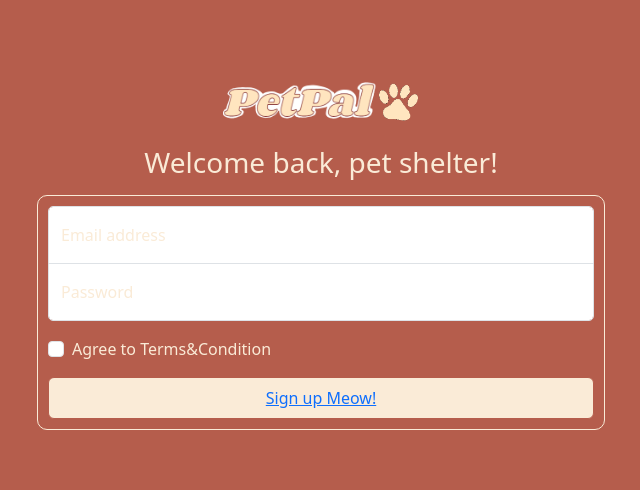
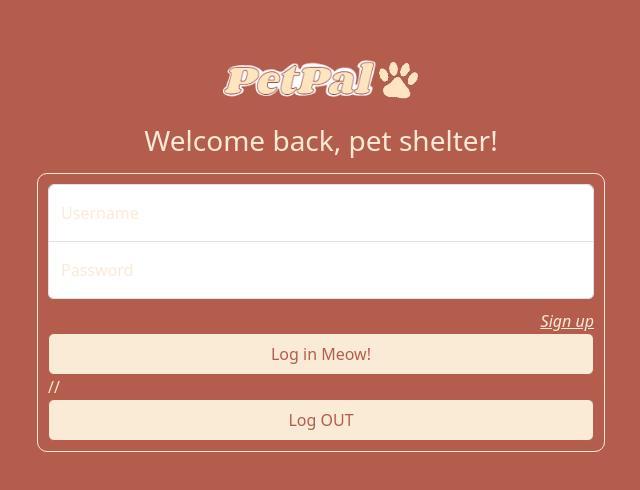
Before and after one commit to Caconoutt/csc309P3, a React (Create React App) app in the folder P3/frontend/petpal/: page /LoginShelter in a window 1280 px wide. Shown: the part 144-634 px from the top of the page, without its empty margins (319-959 px from the left). Built offline with nearby package versions, Linux system fonts and the light colour scheme.

Commit message:
backend connected for register&login TODO: logout

```diff
--- a/P3/frontend/petpal/src/pages/LoginSeeker/index.jsx
+++ b/P3/frontend/petpal/src/pages/LoginSeeker/index.jsx
@@ -1,12 +1,51 @@
 import { Outlet, Link, useLocation } from "react-router-dom"
 import logo from "../../assets/images/logo.png"
 import logo1 from "../../assets/images/logo1.png"
-import "../Home/style.css"
-import "./style.css"
+import { useState } from "react"
+
 
 
 
 const LoginSeeker = () => {
+    const [username, setUsername] = useState("");
+    const [password, setPw] = useState("");
+    const [errorMsg, setErrorMsg] = useState("");
+
+    const logIn = async() => {
+        if (username === "" || password === ""){
+            setErrorMsg("Error Messages: All fields are required.");
+            return
+        }
+
+        const userData = {'username':username, 'password':password};
+        try{
+            const resp = await fetch("http://localhost:8000/account/token/",{
+                method: "POST",
+                headers:{
+                    'Content-Type': 'application/json',
+                },
+                body: JSON.stringify(userData),
+            });
+            if (!resp.ok){
+                if ((await resp).status === 401){
+                    setErrorMsg("Error Messages: Unauthorized Action");
+                    return
+                }
+
+                const errorData = await resp.json();
+                const allError = Object.values(errorData);
+                setErrorMsg("Error Messages: " + allError);
+            }
+            else{
+                window.location.href = "/HomeSeeker";
+            }
+        }
+        catch (error) {
+            console.error("Error:", error);
+        }
+
+
+    }
     return <>
     <div className="page d-flex align-items-center py-4">
     <main className="form-signin w-100 m-auto mainContent">
@@ -19,20 +58,18 @@ const LoginSeeker = () => {
 
 
         <div id="showOne">
-            <form>
+
             <div className="form-floating">
-                <input type="email" className="form-control" id="floatingInput" placeholder="name@example.com" />
-                <label for="floatingInput">Email address</label>
+                <input value={username} onChange={(e)=>{setUsername(e.target.value)}} type="text" className="form-control" id="loginUser" placeholder="username" />
+                <label for="floatingInput">Username</label>
             </div>
             <div className="form-floating">
-                <input type="password" className="form-control" id="floatingPassword" placeholder="Password" />
+                <input value={password} onChange={e=>{setPw(e.target.value)}} type="password" className="form-control" id="loginPw" placeholder="Password" />
                 <label for="floatingPassword">Password</label>
             </div>
-            <div className="form-check text-start remember-me-margin">
-                <input className="form-check-input" type="checkbox" value="remember-me" id="flexCheckDefault" />
-                <label className="form-check-label" for="flexCheckDefault">
-                    Remember Me
-                </label>
+
+            <div className="text-start">
+            <span id="errorMsg">{errorMsg}</span>
             </div>
 
             <div class="text-end">
@@ -40,8 +77,8 @@ const LoginSeeker = () => {
             </div>
 
 
-            <button className="btn btnStyle w-100 py-2" type="submit"><a href="seekerLogin.html">Sign up Meow!</a></button>
-            </form>
+            <button onClick={logIn} className="btn btnStyle w-100 py-2" type="submit">Log in Meow</button>
+
 
         </div>
         </main>
--- a/P3/frontend/petpal/src/pages/LoginSeeker/style.css
+++ b/P3/frontend/petpal/src/pages/LoginSeeker/style.css
@@ -14,7 +14,7 @@ body {
     z-index: 2;
   }
 
-  div.form-floating input[type="email"] {
+  #loginUser {
     margin-bottom: -1px;
     border-top-right-radius: 5px;
     border-top-left-radius: 5px;
@@ -22,8 +22,10 @@ body {
     border-bottom-left-radius: 0;
   }
 
-  div.form-floating input[type="password"] {
+  #loginPw {
     margin-bottom: 10px;
+    border-top-right-radius: 0;
+    border-top-left-radius: 0;
     border-bottom-left-radius: 5px;
     border-bottom-right-radius: 5px;
   }
--- a/P3/frontend/petpal/src/pages/LoginShelter/index.jsx
+++ b/P3/frontend/petpal/src/pages/LoginShelter/index.jsx
@@ -1,11 +1,76 @@
+import { Outlet, Link, useLocation } from "react-router-dom"
 import logo from "../../assets/images/logo.png"
 import logo1 from "../../assets/images/logo1.png"
 import "../Home/style.css"
 import "../LoginSeeker/style.css"
+import { useState } from "react"
 
 
 
 const LoginShelter = () => {
+    const [username, setUsername] = useState("");
+    const [password, setPw] = useState("");
+    const [errorMsg, setErrorMsg] =useState("");
+
+    const login = async() =>{
+        if (username === "" || password === ""){
+            setErrorMsg("Error Messages: All fields are required.");
+            return
+        }
+
+        const userData = {'username': username, 'password':password};
+
+        try{
+            const resp = fetch("http://localhost:8000/account/token/", {
+                method:"POST",
+                headers: {
+                    'Content-Type': 'application/json',
+                },
+                body: JSON.stringify(userData),
+            })
+            if (!resp.ok){
+                if ((await resp).status === 401){
+                    setErrorMsg("Error Messages: Unauthorized Action");
+                    return
+                }
+                const errorData = await resp.json();
+                const allError = Object.values(errorData);
+                setErrorMsg("Error Messages: " + allError);
+            }
+            else{
+                window.location.href("/HomeShelter");
+            }
+        }
+        catch(error){
+            console.error("Error: ", error);
+        }
+
+
+    }
+
+    const logout = async() =>{
+        try{
+            const resp = fetch("http://localhost:8000/account/logout/",{
+                method: "POST",
+                headers: {
+                    'Content-Type': 'application/json',
+                    'Authorization': 'Token <user_token>',
+                  },
+            });
+            if (resp.ok) {
+                // Successful logout
+                console.log('User logged out successfully');
+                // Perform any client-side logout actions, such as clearing the token from local storage
+              } else {
+                // Handle logout error
+                console.error('Logout failed:', resp.statusText);
+              }
+        }
+        catch(error){
+            console.error("Error: ", error);
+        }
+    }
+
     return <>
     <div className="page d-flex align-items-center py-4">
     <main className="form-signin w-100 m-auto mainContent">
@@ -18,25 +83,29 @@ const LoginShelter = () => {
 
 
         <div id="showOne">
-            <form>
+
             <div className="form-floating">
-                <input type="email" className="form-control" id="floatingInput" placeholder="name@example.com" />
-                <label for="floatingInput">Email address</label>
+                <input value={username} onChange={e=>setUsername(e.target.value)} type="text" className="form-control" id="loginUsername" placeholder="username" />
+                <label for="floatingInput">Username</label>
             </div>
             <div className="form-floating">
-                <input type="password" className="form-control" id="floatingPassword" placeholder="Password" />
+                <input value={password} onChange={e=>setPw(e.target.value)} type="password" className="form-control" id="loginPw" placeholder="Password" />
                 <label for="floatingPassword">Password</label>
             </div>
-            <div className="form-check text-start remember-me-margin">
-                <input className="form-check-input" type="checkbox" value="remember-me" id="flexCheckDefault" />
-                <label className="form-check-label" for="flexCheckDefault">
-                    Agree to Terms&Condition
-                </label>
+
+            <div className="text-start">
+            <span id="errorMsg">{errorMsg}</span>
+            </div>
+
+            <div class="text-end">
+            <label><Link to="/RegisterShelter" className="signup"><span className="signup">Sign up</span></Link></label>
             </div>
 
 
-            <button className="btn btnStyle w-100 py-2" type="submit"><a href="seekerLogin.html">Sign up Meow!</a></button>
-            </form>
+            <button onClick={login} className="btn btnStyle w-100 py-2" type="submit">Log in Meow!</button>
+
+            //<button onClick={logout} className="btn btnStyle w-100 py-2" type="submit">Log OUT</button>
+
 
         </div>
         </main>
--- a/P3/frontend/petpal/src/pages/RegisterSeeker/index.jsx
+++ b/P3/frontend/petpal/src/pages/RegisterSeeker/index.jsx
@@ -1,10 +1,58 @@
+import { useState } from "react";
 import logo from "../../assets/images/logo.png"
 import logo1 from "../../assets/images/logo1.png"
-import "../Home/style.css"
-import "./style.css"
+
+
 
 
 const RegisterSeeker = () => {
+    //initial variables
+    const [errorMsg, setErrorMsg] = useState("");
+    const [username, setUsername] = useState("");
+    const [email, setEmail] = useState("");
+    const [password, setPw1] = useState("");
+    const [password2, setPw2] = useState("");
+    const [isChecked, setChecked] = useState(false);
+
+
+    const signUp =  async() => {
+
+        if (password !== password2) {
+            setErrorMsg("Passwords do not match.");
+            return
+        }
+
+        if (isChecked === false) {
+            setErrorMsg("Please agree to Term&Condition.");
+            return
+        }
+
+        const userData = {'username': username, 'email': email, 'password': password, 'password2': password2}
+
+        try{
+            const resp = await fetch('http://localhost:8000/account/seeker/',{
+                method: 'POST',
+                headers: {
+                    'Content-Type': 'application/json',
+                },
+                body: JSON.stringify(userData),
+
+            });
+            if (!resp.ok){
+                const errorData = await resp.json();
+                const allError = Object.values(errorData);
+                setErrorMsg("Error Messages: " + allError);
+            }
+            else{
+                window.location.href = "/LoginSeeker";
+            }
+        }
+        catch (error){
+            console.error('Error:', error);
+        }
+    }
+
+
     return <>
     <div className="page d-flex align-items-center py-4">
     <main className="form-signin w-100 m-auto mainContent">
@@ -18,41 +66,42 @@ const RegisterSeeker = () => {
 
 
         <div id="showOne">
-            <form>
 
             <div className="form-floating">
-                <input type="text" className="form-control" id="floatingUsername" placeholder="username" />
+                <input value={username} onChange={e => setUsername(e.target.value)} type="text" className="form-control" id="floatingUsername" placeholder="username" />
                 <label for="floatingUsername">Username</label>
             </div>
             <div className="form-floating">
-                <input type="email" className="form-control" id="registerEmail" placeholder="name@example.com" />
+                <input value={email} onChange={e => setEmail(e.target.value)} type="email" className="form-control" id="registerEmail" placeholder="name@example.com" />
                 <label for="floatingInput">Email address</label>
             </div>
             <div className="form-floating">
-                <input type="password" className="form-control" id="floatingPassword" placeholder="Password" />
+                <input value={password} onChange={e => setPw1(e.target.value)} type="password" className="form-control" id="registerPw1" placeholder="Password" />
                 <label for="floatingPassword">Password</label>
             </div>
             <div className="form-floating">
-                <input type="password" className="form-control" id="floatingPassword" placeholder="PasswordDoubleCheck" />
+                <input value={password2} onChange={e => setPw2(e.target.value)} type="password" className="form-control" id="registerPw2" placeholder="PasswordDoubleCheck" />
                 <label for="floatingPassword">Password Doublecheck</label>
             </div>
 
+            <div className="text-start">
+            <span id="errorMsg">{errorMsg}</span>
+            </div>
+
             <div className="form-check text-start remember-me-margin">
-                <input className="form-check-input" type="checkbox" value="remember-me" id="flexCheckDefault" />
+                <input className="form-check-input" type="checkbox" value={isChecked} onChange={() => {setChecked(!isChecked)}} id="flexCheckDefault" />
                 <label className="form-check-label" for="flexCheckDefault">
                     Agree to Terms&Condition
                 </label>
             </div>
 
 
-            <button className="btn btnStyle w-100 py-2" type="submit"><a href="seekerLogin.html">Sign up Meow!</a></button>
-            </form>
+            <button onClick={signUp} className="btn btnStyle w-100 py-2">Sign up Meow!</button>
+
 
         </div>
         </main>
         </div>
-
-
     </>
 }
 
--- a/P3/frontend/petpal/src/pages/RegisterSeeker/style.css
+++ b/P3/frontend/petpal/src/pages/RegisterSeeker/style.css
@@ -38,7 +38,7 @@ div.form-floating input[type="text"] {
   border-bottom-left-radius: 0;
 }
 
-div.form-floating input[id="registerEmail"] {
+#registerEmail {
   margin-bottom: -1px;
   border-top-left-radius: 0;
   border-top-right-radius: 0;
@@ -46,14 +46,15 @@ div.form-floating input[id="registerEmail"] {
   border-bottom-left-radius: 0;
 }
 
-.form-signin input[placeholder="Password"] {
+#registerPw1 {
   border-top-left-radius: 0;
   border-top-right-radius: 0;
   border-bottom-right-radius: 0;
   border-bottom-left-radius: 0;
 }
 
-.form-signin input[placeholder="PasswordDoubleCheck"]{
+#registerPw2{
+  margin-top: -10px;
   border-top-left-radius: 0;
   border-top-right-radius: 0;
   margin-bottom: 10px;
@@ -66,6 +67,12 @@ div.form-floating input[id="registerEmail"] {
 
 .text-end{
     text-align: right;
+}
+
+#errorMsg{
+  color:aquamarine;
+  font-size: 18px;
+  font-weight: 800;
 }
 
 .btnStyle{
--- a/P3/frontend/petpal/src/pages/RegisterShelter/index.jsx
+++ b/P3/frontend/petpal/src/pages/RegisterShelter/index.jsx
@@ -1,3 +1,4 @@
+import { useState } from "react";
 import logo from "../../assets/images/logo.png"
 import logo1 from "../../assets/images/logo1.png"
 import "../Home/style.css"
@@ -5,6 +6,52 @@ import "../RegisterSeeker/style.css"
 
 
 const RegisterShelter = () => {
+    //initial variables
+    const [errorMsg, setErrorMsg] = useState("");
+    const [username, setUsername] = useState("");
+    const [email, setEmail] = useState("");
+    const [password, setPw1] = useState("");
+    const [password2, setPw2] = useState("");
+    const [isChecked, setChecked] = useState(false);
+
+
+    const signUp =  async() => {
+
+        if (password !== password2) {
+            setErrorMsg("Error Messages: Passwords do not match.");
+            return
+        }
+
+        if (isChecked === false) {
+            setErrorMsg("Error Messages: Please agree to Term&Condition.");
+            return
+        }
+
+        const userData = {'username': username, 'email': email, 'password': password, 'password2': password2}
+
+        try{
+            const resp = await fetch('http://localhost:8000/account/shelter/',{
+                method: 'POST',
+                headers: {
+                    'Content-Type': 'application/json',
+                },
+                body: JSON.stringify(userData),
+
+            });
+            if (!resp.ok){
+                const errorData = await resp.json();
+                const allError = Object.values(errorData);
+                setErrorMsg("Error Messages: " + allError);
+            }
+            else{
+                window.location.href = "/LoginShelter";
+            }
+        }
+        catch (error){
+            console.error('Error:', error);
+        }
+    }
+
     return <>
     <div className="page d-flex align-items-center py-4">
     <main className="form-signin w-100 m-auto mainContent">
@@ -18,35 +65,36 @@ const RegisterShelter = () => {
 
 
         <div id="showOne">
-            <form>
-
-            <div className="form-floating">
-                <input type="text" className="form-control" id="floatingUsername" placeholder="username" />
+        <div className="form-floating">
+                <input value={username} onChange={e => setUsername(e.target.value)} type="text" className="form-control" id="floatingUsername" placeholder="username" />
                 <label for="floatingUsername">Username</label>
             </div>
             <div className="form-floating">
-                <input type="email" className="form-control" id="floatingInput" placeholder="name@example.com" />
+                <input value={email} onChange={e => setEmail(e.target.value)} type="email" className="form-control" id="registerEmail" placeholder="name@example.com" />
                 <label for="floatingInput">Email address</label>
             </div>
             <div className="form-floating">
-                <input type="password" className="form-control" id="floatingPassword" placeholder="Password" />
+                <input value={password} onChange={e => setPw1(e.target.value)} type="password" className="form-control" id="registerPw1" placeholder="Password" />
                 <label for="floatingPassword">Password</label>
             </div>
             <div className="form-floating">
-                <input type="password" className="form-control" id="floatingPassword" placeholder="PasswordDoubleCheck" />
+                <input value={password2} onChange={e => setPw2(e.target.value)} type="password" className="form-control" id="registerPw2" placeholder="PasswordDoubleCheck" />
                 <label for="floatingPassword">Password Doublecheck</label>
             </div>
 
+            <div className="text-start">
+            <span id="errorMsg">{errorMsg}</span>
+            </div>
+
             <div className="form-check text-start remember-me-margin">
-                <input className="form-check-input" type="checkbox" value="remember-me" id="flexCheckDefault" />
+                <input className="form-check-input" type="checkbox" value={isChecked} onChange={() => {setChecked(!isChecked)}} id="flexCheckDefault" />
                 <label className="form-check-label" for="flexCheckDefault">
                     Agree to Terms&Condition
                 </label>
             </div>
 
 
-            <button className="btn btnStyle w-100 py-2" type="submit"><a href="seekerLogin.html">Sign up Meow!</a></button>
-            </form>
+            <button onClick={signUp} className="btn btnStyle w-100 py-2">Sign up Meow!</button>
 
         </div>
         </main>
```
